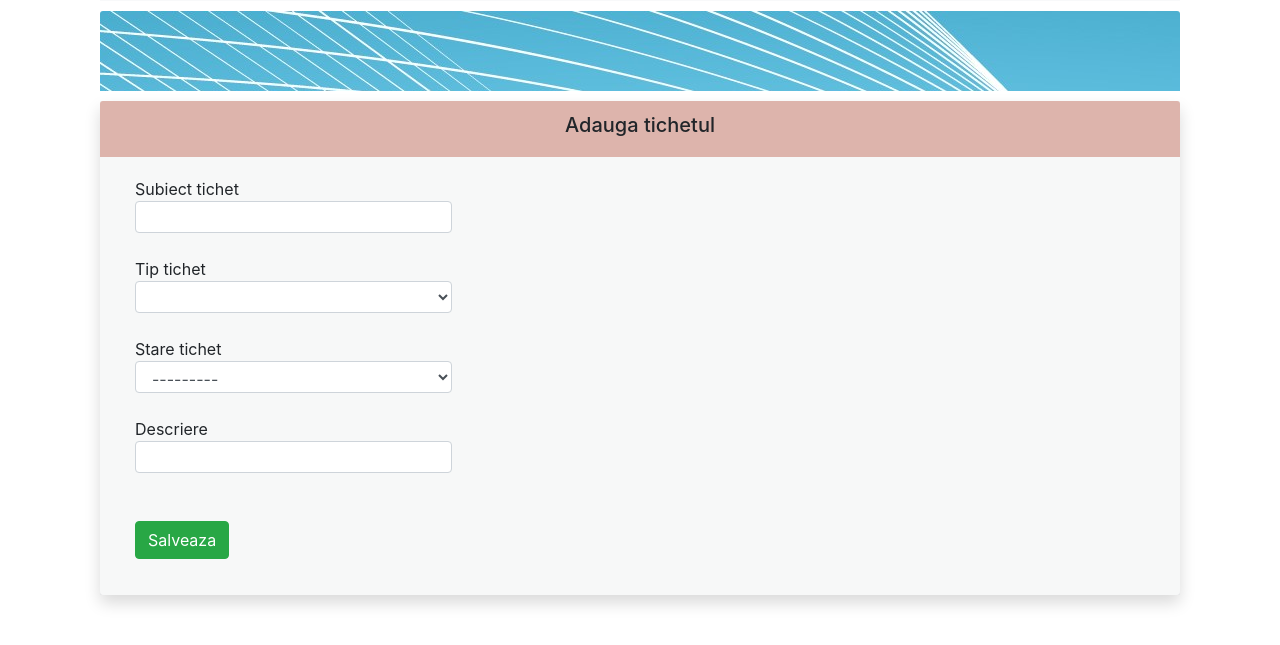
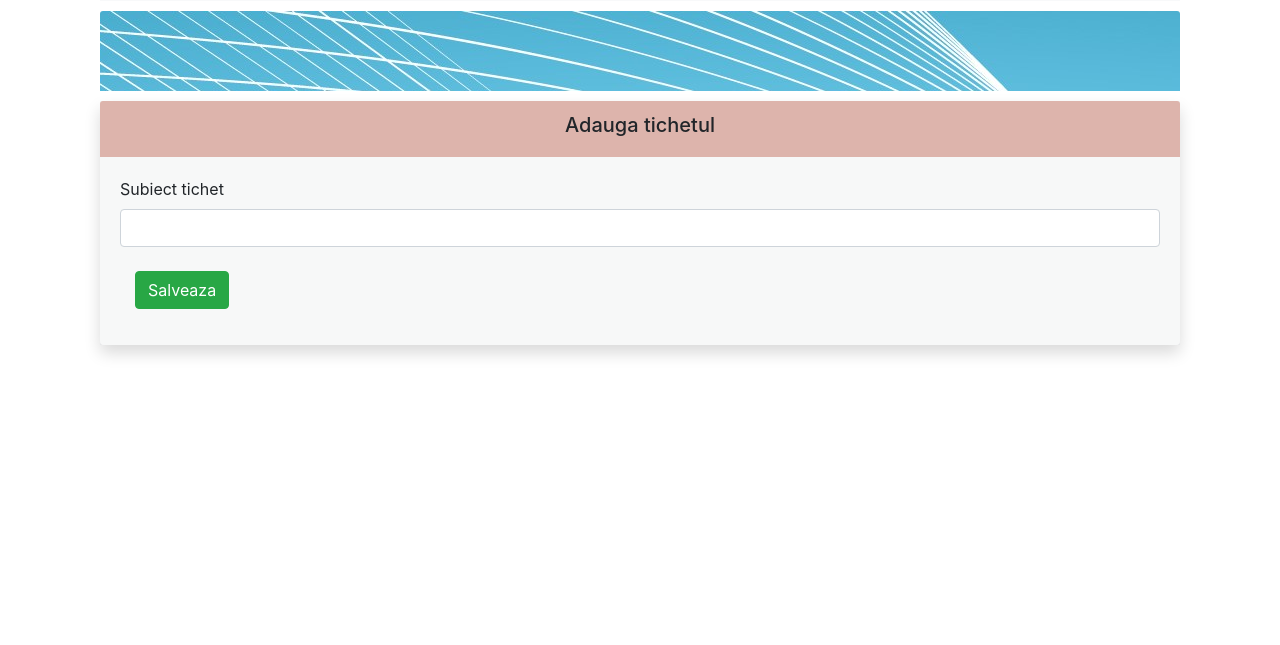
Before and after one commit to araduflorin/TicketingProjectDjango, a Django app: page /ticket/ in a window 1280 px wide. Shown: the part 155-800 px from the top of the page. Run offline with Django 4.2, Linux system fonts and the light colour scheme; a user stored in the database is signed in; tables that the repository leaves empty hold one stand-in row (values such as "Sample post"); some libraries are stand-ins or nearby versions.

Commit message:
Ver20.11Work

```diff
--- a/proiect/aplicatieTicketing/forms.py
+++ b/proiect/aplicatieTicketing/forms.py
@@ -39,7 +39,7 @@
         widgets = {
             'subject_ticket': TextInput(attrs={'class': 'form-control', 'style': 'height:32px'}),
             'type': Select(attrs={'class': 'form-control', 'style': 'height:32px'}),
-            'status': Select(attrs={'class': 'form-control', 'style': 'height:32px'}),
+            'status': Select(attrs={'df-show':".name=='Modifica'",'class': 'form-control', 'style': 'height:32px'}),
             'description': TextInput(attrs={'class': 'form-control', 'style': 'height:32px'}),
             # 'email': TextInput(attrs={'class': 'form-control', 'style': 'height:32px'}),
 
--- a/proiect/templates/aplicatieTicketing/ticket_form.html
+++ b/proiect/templates/aplicatieTicketing/ticket_form.html
@@ -10,16 +10,28 @@
                 <div class="card-body">
                     <form method="POST">
                         {% csrf_token %}
-                        {% for field in form.visible_fields %}
-                        <div class="col-4">
-                            {{ field.label }} {{ field }} <br>{{ field.errors }}
-                        </div>
-                        {% endfor %}
-                         {% for field in form.hidden_fields %}
-                        <div class="col-4">
-                           {{ field }} <br>{{ field.errors }}
-                        </div>
-                        {% endfor %}
+                         <label>Subiect tichet</label>
+                         <input type="text" name="email" class="form-control">
+<!--                        {% for field in form %}-->
+<!--                                <div class="col-4">-->
+<!--                                    {{ field.label }} {{ field }} <br>{{ field.errors }}-->
+<!--                                </div>-->
+<!--                        {% endfor %}-->
+<!--                        {% if action == 'Adauga' %}-->
+<!--                            {% for field in form.visible_fields %}-->
+
+<!--                                <div class="col-4">-->
+<!--                                    {{ field.label }} {{ field }} <br>{{ field.errors }}-->
+<!--                                </div>-->
+<!--                            {% endfor %}-->
+<!--                        {% elif action == 'Modifica' %}-->
+<!--                             {% for field in form.hidden_fields %}-->
+<!--                                <div class="col-4">-->
+<!--                                   {{ field }} <br>{{ field.errors }}-->
+<!--                                </div>-->
+<!--                             {% endfor %}-->
+<!--                        {% endif %}-->
+
                         <br>
                         <div class="col-4">
                             <button type="submit" class="btn btn-success">Salveaza</button>
```
